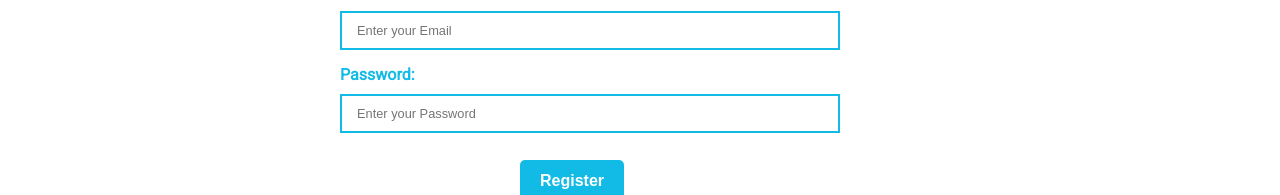
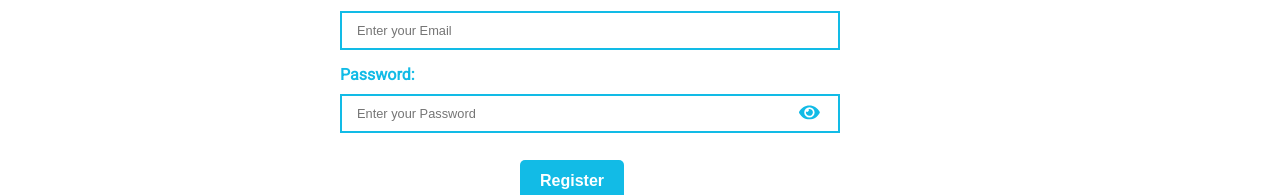
Before and after one commit to Bola-coder/FullStack-Todo-App, a React (Create React App) app: page /signup in a window 1280 px wide. Shown: the part 416-611 px from the top of the page. Built offline with nearby package versions, Linux system fonts and the light colour scheme.

Commit message:
Feature: Implemented hide/show password functionality

```diff
--- a/package.json
+++ b/package.json
@@ -8,6 +8,7 @@
     "@testing-library/user-event": "^12.8.3",
     "react": "^17.0.2",
     "react-dom": "^17.0.2",
+    "react-icons": "^4.4.0",
     "react-router-dom": "^6.2.1",
     "react-scripts": "4.0.3",
     "web-vitals": "^1.1.2"
--- a/src/components/Signup.jsx
+++ b/src/components/Signup.jsx
@@ -1,9 +1,11 @@
 import React, { useState } from "react";
 import { useAuth } from "./context/authContext";
+import ShowPassword from "./utils/showPassword";
 import "./../css/signup.css";
 
 const Signup = () => {
   const { signup } = useAuth();
+  const { Icon, type, handleShow } = ShowPassword();
   const [formData, setFormData] = useState({
     firstName: "",
     lastName: "",
@@ -66,15 +68,19 @@ const Signup = () => {
           onChange={handleFormChange}
         />
       </div>
-      <div>
+      <div className="password">
         <label htmlFor="password">Password:</label>
         <input
-          type="password"
+          type={type}
           name="password"
           placeholder="Enter your Password"
           value={password}
           onChange={handleFormChange}
         />
+        <div className="show" onClick={handleShow}>
+          {" "}
+          {Icon}
+        </div>
       </div>
       <button type="submit">Register</button>
     </form>
--- a/src/components/context/authContext.jsx
+++ b/src/components/context/authContext.jsx
@@ -19,11 +19,13 @@ const AuthProvider = ({ children }) => {
       .then((res) => res.json())
       .then((data) => {
         console.log(data);
+        setUser(data);
       })
       .catch((err) => console.log(err));
   };
   const values = {
     signup,
+    user,
   };
   return <AuthContext.Provider value={values}>{children}</AuthContext.Provider>;
 };
--- /dev/null
+++ b/src/components/utils/showPassword.jsx
@@ -0,0 +1,24 @@
+import React, { useState } from "react";
+import { FaEye, FaEyeSlash } from "react-icons/fa";
+
+const ShowPassword = () => {
+  const [show, setShow] = useState(false);
+
+  const handleShow = () => {
+    setShow((current) => !current);
+  };
+  let Icon;
+  let type = "";
+
+  if (show) {
+    Icon = <FaEyeSlash />;
+    type = "text";
+  } else {
+    Icon = <FaEye />;
+    type = "password";
+  }
+  const values = { Icon, type, handleShow };
+  return values;
+};
+
+export default ShowPassword;
--- a/src/css/signup.css
+++ b/src/css/signup.css
@@ -22,6 +22,21 @@ input {
   margin-bottom: 15px;
 }
 
+.password {
+  position: relative;
+}
+
+.show {
+  position: absolute;
+  top: 45%;
+  right: 20%;
+}
+.show svg {
+  font-size: 1.3rem;
+  color: #12bbe6;
+  cursor: pointer;
+}
+
 button {
   margin-left: 30%;
 }
```
Also changed, not shown: 1 other file (tests, documents, lock files or other folders).
